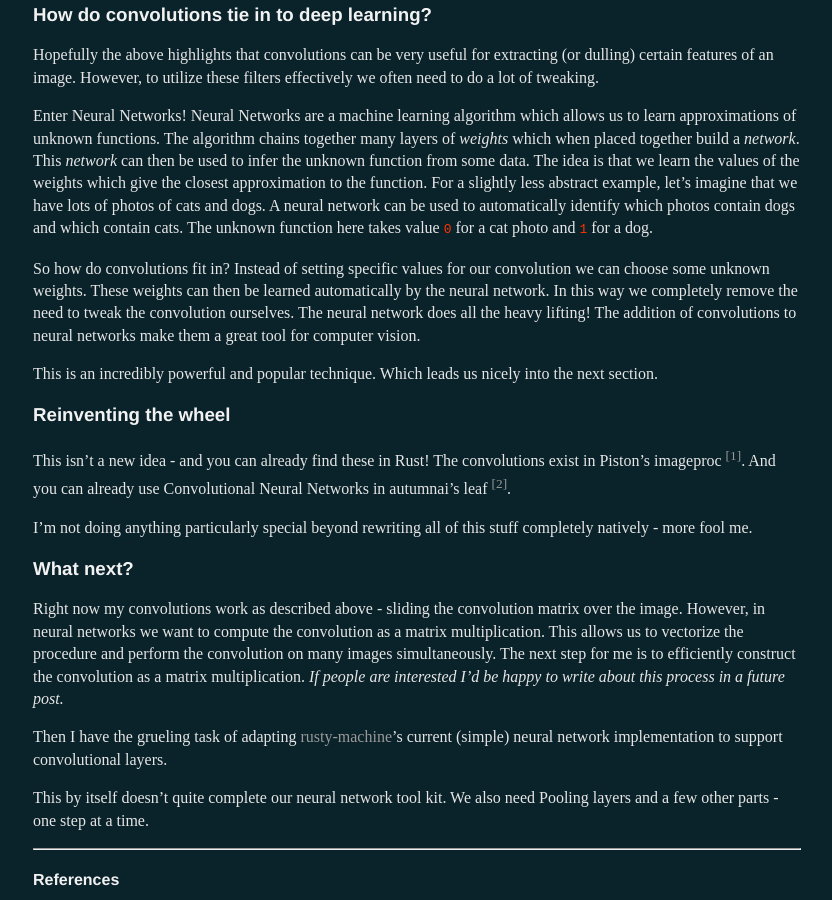
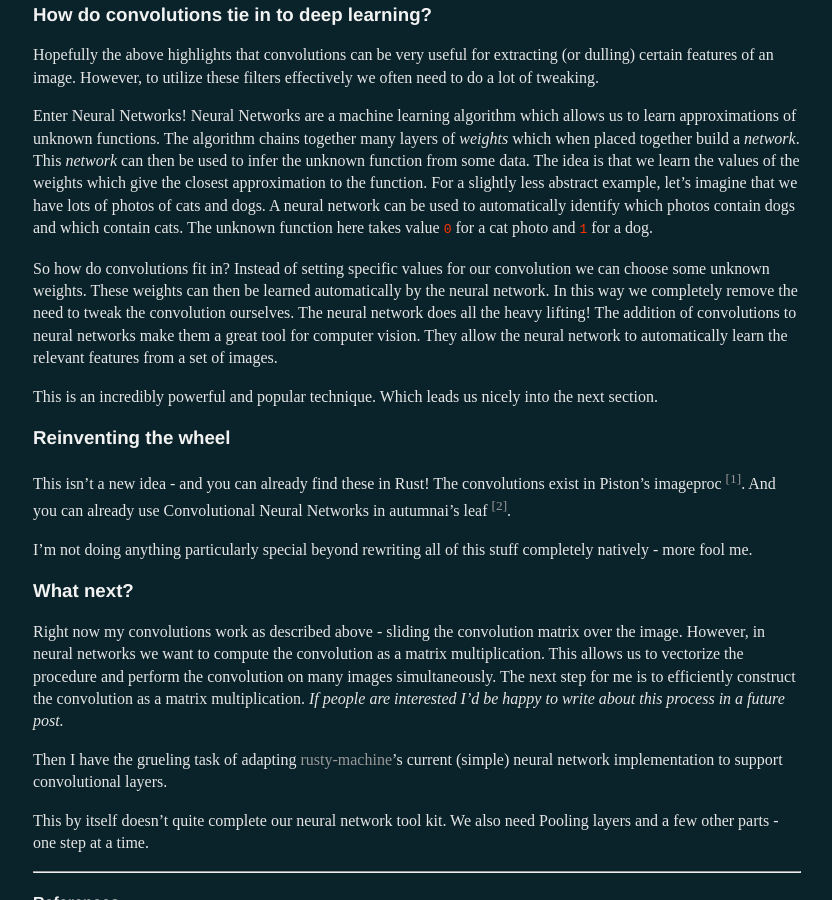
Before and after one commit to AtheMathmo/AtheMathmo.github.io, a Jekyll site: the page built from _posts/2016-04-29-convolutions-deep-learning.md, in a window 1280 px wide and 900 px high, scrolled down 1911 px. Shown: the whole window, without its empty margins (223-1055 px from the left). Built offline with Jekyll 4.4.1, drawn with Linux system fonts in a browser that asks for light colours; comment, search, counter and statistics services are not loaded; some of the changed text lies outside the part shown.

Commit message:
Update 2016-04-29-convolutions-deep-learning.md

```diff
--- a/_posts/2016-04-29-convolutions-deep-learning.md
+++ b/_posts/2016-04-29-convolutions-deep-learning.md
@@ -48,7 +48,7 @@ Hopefully the above highlights that convolutions can be very useful for extracti
 
 Enter Neural Networks! Neural Networks are a machine learning algorithm which allows us to learn approximations of unknown functions. The algorithm chains together many layers of _weights_ which when placed together build a _network_. This _network_ can then be used to infer the unknown function from some data. The idea is that we learn the values of the weights which give the closest approximation to the function. For a slightly less abstract example, let's imagine that we have lots of photos of cats and dogs. A neural network can be used to automatically identify which photos contain dogs and which contain cats. The unknown function here takes value `0` for a cat photo and `1` for a dog.
 
-So how do convolutions fit in? Instead of setting specific values for our convolution we can choose some unknown weights. These weights can then be learned automatically by the neural network. In this way we completely remove the need to tweak the convolution ourselves. The neural network does all the heavy lifting! The addition of convolutions to neural networks make them a great tool for computer vision.
+So how do convolutions fit in? Instead of setting specific values for our convolution we can choose some unknown weights. These weights can then be learned automatically by the neural network. In this way we completely remove the need to tweak the convolution ourselves. The neural network does all the heavy lifting! The addition of convolutions to neural networks make them a great tool for computer vision. They allow the neural network to automatically learn the relevant features from a set of images.
 
 This is an incredibly powerful and popular technique. Which leads us nicely into the next section.
 
```
Also changed, not shown: other parts of _posts/2016-04-29-convolutions-deep-learning.md (+1 -1 lines).
